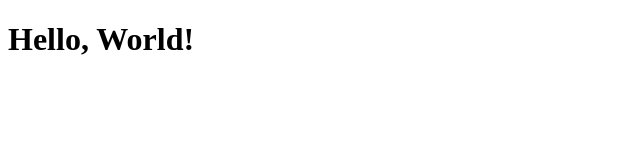
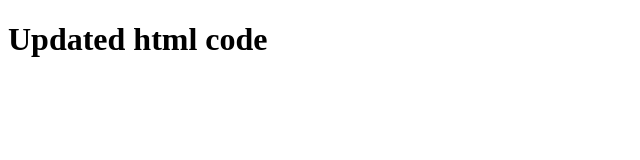
Before and after one commit to ChavanAV/DevOps-GitHub, a plain HTML site: page index.html in a window 1280 px wide. Shown: the whole page, without its empty margins (0-640 px from the left). Drawn offline with Linux system fonts and the light colour scheme.

Commit message:
html file updated

```diff
--- a/index.html
+++ b/index.html
@@ -6,6 +6,6 @@
     <title>Hello World</title>
 </head>
 <body>
-    <h1>Hello, World!</h1>
+    <h1>Updated html code</h1>
 </body>
 </html>
```
